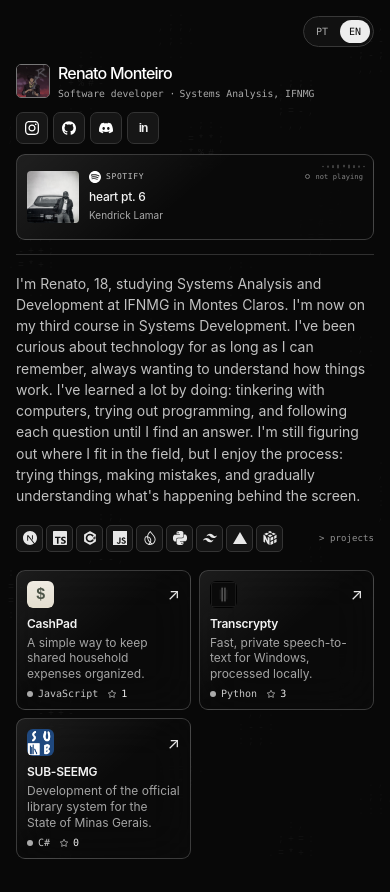
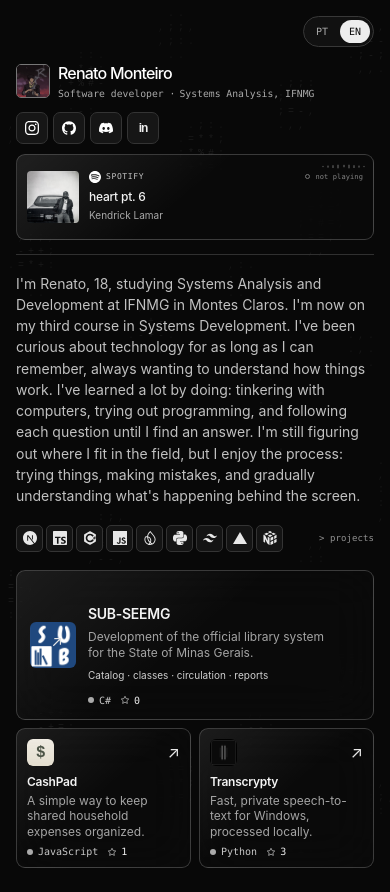
Before and after one commit to renato0x/portfolio, a Next.js app: page / in a window 390 px wide. Built offline with nearby package versions, Linux system fonts and the light colour scheme; no server answers.

Commit message:
feat(portfolio): spotlight cards and feature SUB-SEEMG

```diff
--- a/src/app/globals.css
+++ b/src/app/globals.css
@@ -19,7 +19,7 @@
 body { min-height: 100svh; }
 button { font: inherit; }
 
-.ascii-field { position: fixed; inset: -16px; width: calc(100% + 32px); height: calc(100% + 32px); z-index: 0; pointer-events: none; opacity: .5; }
+.ascii-field { position: fixed; inset: -16px; width: calc(100% + 32px); height: calc(100% + 32px); z-index: 0; pointer-events: none; opacity: .68; }
 .page { height: 100svh; padding: clamp(18px, 3vw, 42px); display: grid; grid-template-rows: auto 1fr; gap: 12px; position: relative; isolation: isolate; }
 .utility { display: flex; justify-content: flex-end; position: relative; z-index: 2; }
 .language-switch { display: flex; align-items: center; gap: 3px; padding: 3px; border: 1px solid #383838; border-radius: 999px; background: #111; }
@@ -38,8 +38,19 @@
 .stack-item { width: 35px; height: 35px; display: grid; place-items: center; background: #141414; border: 1px solid #343434; border-radius: 6px; transition: transform .28s cubic-bezier(.2, .8, .2, 1), opacity .28s ease, filter .28s ease, border-color .28s ease, background .28s ease; }
 .stack-item img { width: 18px; height: 18px; object-fit: contain; filter: brightness(0) invert(1); opacity: .9; }
 .projects { min-width: 0; animation: rise .5s .14s both; }
-.project-grid { display: grid; grid-template-columns: repeat(2, minmax(0, 1fr)); gap: 9px; }
+.project-grid { display: grid; grid-template-columns: repeat(2, minmax(0, 1fr)); gap: 10px; }
 .project-card { min-height: 124px; display: grid; grid-template-rows: auto 1fr auto; gap: 8px; padding: 11px 12px; background: linear-gradient(140deg, rgb(255 255 255 / .075), transparent 48%), rgb(13 13 13 / .48); border: 1px solid rgb(255 255 255 / .2); border-radius: 10px; color: inherit; text-decoration: none; position: relative; overflow: hidden; -webkit-backdrop-filter: blur(24px) saturate(145%); backdrop-filter: blur(24px) saturate(145%); transition: transform .46s cubic-bezier(.16, 1, .3, 1), border-color .42s ease, background-color .42s ease; animation: rise .52s cubic-bezier(.2, .8, .2, 1) both; animation-delay: calc(var(--n) * 95ms); }
+.spotlight-card { --spotlight-x: 50%; --spotlight-y: 50%; isolation: isolate; }
+.spotlight-card::before, .spotlight-card::after { content: ""; position: absolute; pointer-events: none; opacity: 0; transition: opacity .24s ease; }
+.spotlight-card::before { inset: 0; z-index: 0; border-radius: inherit; background: radial-gradient(240px circle at var(--spotlight-x) var(--spotlight-y), rgb(255 255 255 / .105), transparent 72%); }
+.spotlight-card::after { display: none; inset: 0; z-index: 2; padding: 1px; border-radius: inherit; background: radial-gradient(170px circle at var(--spotlight-x) var(--spotlight-y), rgb(255 255 255 / .56), transparent 72%); -webkit-mask: linear-gradient(#fff 0 0) content-box, linear-gradient(#fff 0 0); -webkit-mask-composite: xor; mask: linear-gradient(#fff 0 0) content-box, linear-gradient(#fff 0 0); mask-composite: exclude; }
+.project-card > *, .music-card > :not(.music-wave) { position: relative; z-index: 1; }
+.music-card > .music-wave { z-index: 1; }
+@supports (mask-composite: exclude) or (-webkit-mask-composite: xor) { .spotlight-card::after { display: block; } }
+@media (any-hover: hover) and (any-pointer: fine) {
+  .spotlight-card:hover::before, .spotlight-card:hover::after { opacity: 1; }
+}
+.spotlight-card:focus-visible::before, .spotlight-card:focus-visible::after { opacity: 1; }
 .project-card:hover, .project-card:focus-visible { transform: translateY(-1px); border-color: rgb(255 255 255 / .38); background-color: rgb(28 28 28 / .62); }
 .project-card:active { transform: scale(.998); }
 .project-top { display: flex; align-items: center; justify-content: space-between; gap: 10px; }
@@ -47,8 +58,18 @@
 .project-open { font: 20px/1 var(--sans); color: #e7e7e7; transition: transform .4s cubic-bezier(.16, 1, .3, 1); }
 .project-card:hover .project-open { transform: translate(1px, -1px); }
 .project-card h3 { overflow: hidden; text-overflow: ellipsis; white-space: nowrap; font-size: 14px; font-weight: 560; letter-spacing: -.02em; margin: 0 0 3px; }
-.project-card p { font-size: 10px; line-height: 1.38; color: var(--muted); margin: 0; max-width: 42ch; }
-.project-meta { display: flex; align-items: center; gap: 12px; font: 9px var(--mono); color: #c8c8c8; }
+.project-copy { min-width: 0; }
+.project-card p { font-size: 11px; line-height: 1.45; color: var(--muted); margin: 0; max-width: 48ch; }
+.project-card--featured { grid-column: 1 / -1; min-height: 152px; grid-template-columns: 58px minmax(0, 1fr); grid-template-rows: 1fr auto; align-items: center; gap: 8px 16px; padding: 17px 18px; }
+.project-card--featured .project-top { grid-column: 1; grid-row: 1 / 3; align-self: center; }
+.project-card--featured .project-mark { width: 58px; height: 58px; }
+.project-card--featured .project-open { position: absolute; top: 16px; right: 17px; }
+.project-card--featured .project-copy { grid-column: 2; grid-row: 1; align-self: end; padding-right: 28px; }
+.project-card--featured .project-copy h3 { font-size: 17px; margin-bottom: 5px; }
+.project-card--featured .project-copy p { max-width: none; font-size: 13px; line-height: 1.45; }
+.project-scope { display: block; margin-top: 8px; color: #d0d0d0; font-size: 11px; line-height: 1.4; }
+.project-card--featured .project-meta { grid-column: 2; grid-row: 2; align-self: start; margin-top: 8px; }
+.project-meta { display: flex; align-items: center; gap: 12px; font: 10px var(--mono); color: #c8c8c8; }
 .language { display: flex; align-items: center; gap: 5px; }
 .language-dot { width: 7px; height: 7px; border-radius: 50%; background: #aaa; }
 .stars { display: flex; align-items: center; gap: 4px; color: #bdbdbd; }
@@ -136,6 +157,14 @@
   .project-open { font-size: 16px; }
   .project-card h3 { font-size: 12px; margin-bottom: 2px; }
   .project-card p { font-size: 12px; line-height: 1.3; }
+  .project-card--featured { min-height: 150px; grid-template-columns: 46px minmax(0, 1fr); gap: 7px 12px; padding: 13px; }
+  .project-card--featured .project-mark { width: 46px; height: 46px; }
+  .project-card--featured .project-open { top: 12px; right: 13px; font-size: 15px; }
+  .project-card--featured .project-copy { padding-right: 23px; }
+  .project-card--featured .project-copy h3 { font-size: 14px; }
+  .project-card--featured .project-copy p { font-size: 12px; line-height: 1.35; }
+  .project-scope { margin-top: 6px; font-size: 10px; }
+  .project-card--featured .project-meta { margin-top: 6px; }
   .project-meta { font-size: 10px; gap: 9px; }
   .language-dot { width: 6px; height: 6px; }
   .profile-column { grid-template-columns: minmax(0, 1fr) auto; align-items: center; gap: 10px; padding: 0 0 14px; border-right: 0; border-bottom: 1px solid #303030; border-top: 0; }
@@ -159,6 +188,8 @@
 }
 
 @media (min-width: 761px) and (max-width: 900px) {
+  .content-layout { grid-template-columns: minmax(330px, .9fr) minmax(0, 1.25fr); gap: clamp(16px, 2.25vw, 20px); }
+  .profile-column { padding-right: 16px; }
   .stack-row { gap: 4px; }
   .stack-item { width: 29px; height: 29px; }
 }
@@ -176,8 +207,8 @@
   .profile-column { transform: translateX(8px); }
 }
 
-@media (min-width: 1100px) {
-  .project-grid { grid-template-columns: repeat(3, minmax(0, 1fr)); }
+@media (min-width: 761px) and (max-width: 900px) {
+  .profile-column { transform: none; }
 }
 
 @media (prefers-reduced-motion: reduce) {
--- a/src/components/portfolio-client.tsx
+++ b/src/components/portfolio-client.tsx
@@ -4,6 +4,7 @@
 import type { CSSProperties, SyntheticEvent } from "react";
 import { useMotionValue, useSpring } from "motion/react";
 import { EncryptedText } from "@/components/ui/encrypted-text";
+import { SpotlightCard } from "@/components/ui/spotlight-card";
 
 type Language = "pt" | "en";
 type ProjectName = "CashPad" | "Transcrypty" | "SUB-SEEMG";
@@ -18,11 +19,13 @@
 
 type Project = {
   name: ProjectName;
+  featured?: boolean;
   fallbackStars: number;
   meta: Record<Language, string>;
   logo: string;
   href: string;
   description: Record<Language, string>;
+  scope?: Record<Language, string>;
 };
 
 type PageCopy = {
@@ -54,6 +57,22 @@
 
 const projects: Project[] = [
   {
+    name: "SUB-SEEMG",
+    featured: true,
+    fallbackStars: 0,
+    meta: { pt: "C#", en: "C#" },
+    logo: "/assets/projects/SUB-SEEMG.png",
+    href: "https://github.com/renato0x/SUB-SEEMG",
+    description: {
+      pt: "Desenvolvimento do sistema bibliotecário oficial do Estado de Minas Gerais.",
+      en: "Development of the official library system for the State of Minas Gerais.",
+    },
+    scope: {
+      pt: "Acervo · turmas · circulação · relatórios",
+      en: "Catalog · classes · circulation · reports",
+    },
+  },
+  {
     name: "CashPad",
     fallbackStars: 1,
     meta: { pt: "JavaScript", en: "JavaScript" },
@@ -73,17 +92,6 @@
     description: {
       pt: "Transcrição de voz rápida e privada para Windows, com processamento local.",
       en: "Fast, private speech-to-text for Windows, processed locally.",
-    },
-  },
-  {
-    name: "SUB-SEEMG",
-    fallbackStars: 0,
-    meta: { pt: "C#", en: "C#" },
-    logo: "/assets/projects/SUB-SEEMG.png",
-    href: "https://github.com/renato0x/SUB-SEEMG",
-    description: {
-      pt: "Desenvolvimento do sistema bibliotecário oficial do Estado de Minas Gerais.",
-      en: "Development of the official library system for the State of Minas Gerais.",
     },
   },
 ];
@@ -167,7 +175,6 @@
     let lastFrameTime = 0;
     let reduceMotion = motionQuery.matches;
     let finePointer = hoverQuery.matches;
-    let hasPointer = false;
     let lastWakePoint: { x: number; y: number; time: number } | null = null;
 
     const getFieldValue = (x: number, y: number, nx: number, ny: number) => {
@@ -216,8 +223,6 @@
       const nextY = (event.clientY / window.innerHeight - 0.5) * 2;
       const rect = canvas.getBoundingClientRect();
       const point = { x: event.clientX - rect.left, y: event.clientY - rect.top, time: performance.now() };
-      hasPointer = true;
-
       if (!reduceMotion) {
         if (lastWakePoint) {
           const distance = Math.hypot(point.x - lastWakePoint.x, point.y - lastWakePoint.y);
@@ -256,7 +261,6 @@
     };
 
     const resetParallax = () => {
-      hasPointer = false;
       lastWakePoint = null;
       pointerTargetX.set(0);
       pointerTargetY.set(0);
@@ -321,10 +325,6 @@
         ? Math.min(1, (stormElapsed - stormFlash.startedAt) / stormFlash.duration)
         : 0;
       const flashEnvelope = stormFlash ? Math.sin(Math.PI * flashProgress) : 0;
-      const lightX = ((pointerX.get() + 1) * 0.5 * window.innerWidth) + 16;
-      const lightY = ((pointerY.get() + 1) * 0.5 * window.innerHeight) + 16;
-      const focusRadius = 66;
-      const focusRadiusSquared = focusRadius * focusRadius;
       const now = performance.now();
       while (wake.length && now - wake[0].time > 1050) wake.shift();
       let wakeLeft = Infinity;
@@ -349,7 +349,6 @@
             const ny = (y / height - 0.5) * 2;
             const radius = Math.hypot(nx, ny);
             const value = getFieldValue(x, y, nx, ny);
-            let focus = 0;
             let trail = 0;
             let flash = 0;
 
@@ -362,17 +361,6 @@
                 const falloff = 1 - distanceSquared / flashRadiusSquared;
                 const cloudAffinity = Math.max(0, Math.min(1, (value - 0.12) / 0.38));
                 flash = falloff * falloff * flashEnvelope * cloudAffinity;
-              }
-            }
-
-            if (hasPointer && finePointer && reduceMotion) {
-              const dx = lightX - x;
-              const dy = lightY - y;
-              const distanceSquared = dx * dx + dy * dy;
-
-              if (distanceSquared < focusRadiusSquared) {
-                const falloff = 1 - distanceSquared / focusRadiusSquared;
-                focus = falloff * falloff * 0.86;
               }
             }
 
@@ -400,17 +388,16 @@
               }
             }
 
-            const influence = Math.max(focus, trail);
-            const threshold = 0.36 - focus * 0.12 - trail * 0.25 - flash * 0.065;
+            const threshold = 0.36 - trail * 0.25 - flash * 0.065;
 
-            if ((value > threshold || influence > 0.08) && radius < 1.45) {
-              const density = Math.max(0, Math.min(1, (value - threshold) / (1 - threshold) + focus * 0.28 + trail * 1.05 + flash * 0.12));
+            if ((value > threshold || trail > 0.08) && radius < 1.45) {
+              const density = Math.max(0, Math.min(1, (value - threshold) / (1 - threshold) + trail * 1.05 + flash * 0.12));
               const depth = 0.42 + (1 - Math.min(radius, 1)) * 0.72;
               const offsetX = Math.round(-parallaxX * depth * 4);
               const offsetY = Math.round(-parallaxY * depth * 3);
               const pulsePhase = (stormElapsed / 7_000) * Math.PI * 2 + nx * 2.6 - ny * 1.8;
               const pulse = reduceMotion ? 0 : (Math.sin(pulsePhase) + 1) * 0.5;
-              const alpha = 0.045 + Math.max(0, value - threshold) * 0.12 + focus * 0.16 + trail * 0.62 + pulse * 0.025 + flash * 0.085;
+              const alpha = 0.06 + Math.max(0, value - threshold) * 0.12 + trail * 0.68 + pulse * 0.025 + flash * 0.085;
 
               context.globalAlpha = Math.min(0.72, alpha);
               context.fillStyle = "#e7e7e7";
@@ -658,22 +645,24 @@
               <h2 className="sr-only" id="projects-title">{projectsLabel}</h2>
               <div className="project-grid">
                 {projects.map((project, index) => (
-                  <a
-                    className="project-card"
+                  <SpotlightCard
+                    as="a"
+                    className={`project-card${project.featured ? " project-card--featured" : ""}`}
                     style={{ "--n": index + 1 } as CSSProperties}
                     href={project.href}
                     target="_blank"
                     rel="noreferrer"
-                    aria-label={currentCopy.openProject(project.name)}
+                    aria-label={`${project.name}. ${project.description[language]}${project.scope ? `. ${project.scope[language]}` : ""}. ${currentCopy.openProject(project.name)}`}
                     key={project.name}
                   >
                     <div className="project-top">
                       <img className="project-mark" src={project.logo} alt="" />
                       <span className="project-open" aria-hidden="true">↗</span>
                     </div>
-                    <div>
+                    <div className="project-copy">
                       <h3>{project.name}</h3>
                       <p>{project.description[language]}</p>
+                      {project.scope && <span className="project-scope">{project.scope[language]}</span>}
                     </div>
                     <div className="project-meta">
                       <span className="language">
@@ -687,7 +676,7 @@
                         <b aria-live="polite">{stars[project.name] ?? project.fallbackStars}</b>
                       </span>
                     </div>
-                  </a>
+                  </SpotlightCard>
                 ))}
               </div>
             </section>
@@ -733,7 +722,7 @@
               </a>
             </nav>
 
-            <section className="music-card" aria-label={currentCopy.spotify} data-source={track.source}>
+            <SpotlightCard as="section" className="music-card" aria-label={currentCopy.spotify} data-source={track.source}>
               <span className="music-wave" aria-hidden="true">
                 <i /><i /><i /><i /><i /><i /><i /><i /><i />
               </span>
@@ -780,7 +769,7 @@
                   />
                 </p>
               </div>
-            </section>
+            </SpotlightCard>
           </aside>
         </div>
       </main>
--- /dev/null
+++ b/src/components/ui/spotlight-card.tsx
@@ -0,0 +1,73 @@
+"use client";
+
+import type {
+  AnchorHTMLAttributes,
+  HTMLAttributes,
+  PointerEvent as ReactPointerEvent,
+  ReactNode,
+} from "react";
+
+type SpotlightCardBaseProps = {
+  children: ReactNode;
+  className?: string;
+};
+
+type SpotlightAnchorProps = SpotlightCardBaseProps &
+  { as: "a" } &
+  Omit<AnchorHTMLAttributes<HTMLAnchorElement>, "children" | "className">;
+
+type SpotlightSectionProps = SpotlightCardBaseProps &
+  { as: "section" } &
+  Omit<HTMLAttributes<HTMLElement>, "children" | "className">;
+
+type SpotlightCardProps = SpotlightAnchorProps | SpotlightSectionProps;
+
+function updateSpotlight(event: ReactPointerEvent<HTMLElement>) {
+  if (
+    (event.pointerType !== "mouse" && event.pointerType !== "pen") ||
+    window.matchMedia("(prefers-reduced-motion: reduce)").matches
+  ) {
+    return;
+  }
+
+  const bounds = event.currentTarget.getBoundingClientRect();
+  event.currentTarget.style.setProperty("--spotlight-x", `${event.clientX - bounds.left}px`);
+  event.currentTarget.style.setProperty("--spotlight-y", `${event.clientY - bounds.top}px`);
+}
+
+function resetSpotlight(event: ReactPointerEvent<HTMLElement>) {
+  event.currentTarget.style.removeProperty("--spotlight-x");
+  event.currentTarget.style.removeProperty("--spotlight-y");
+}
+
+export function SpotlightCard(props: SpotlightCardProps) {
+  if (props.as === "a") {
+    const { as, className, children, ...anchorProps } = props;
+
+    return (
+      <a
+        {...anchorProps}
+        className={`spotlight-card${className ? ` ${className}` : ""}`}
+        data-spotlight-card=""
+        onPointerMove={updateSpotlight}
+        onPointerLeave={resetSpotlight}
+      >
+        {children}
+      </a>
+    );
+  }
+
+  const { as, className, children, ...sectionProps } = props;
+
+  return (
+    <section
+      {...sectionProps}
+      className={`spotlight-card${className ? ` ${className}` : ""}`}
+      data-spotlight-card=""
+      onPointerMove={updateSpotlight}
+      onPointerLeave={resetSpotlight}
+    >
+      {children}
+    </section>
+  );
+}
```
